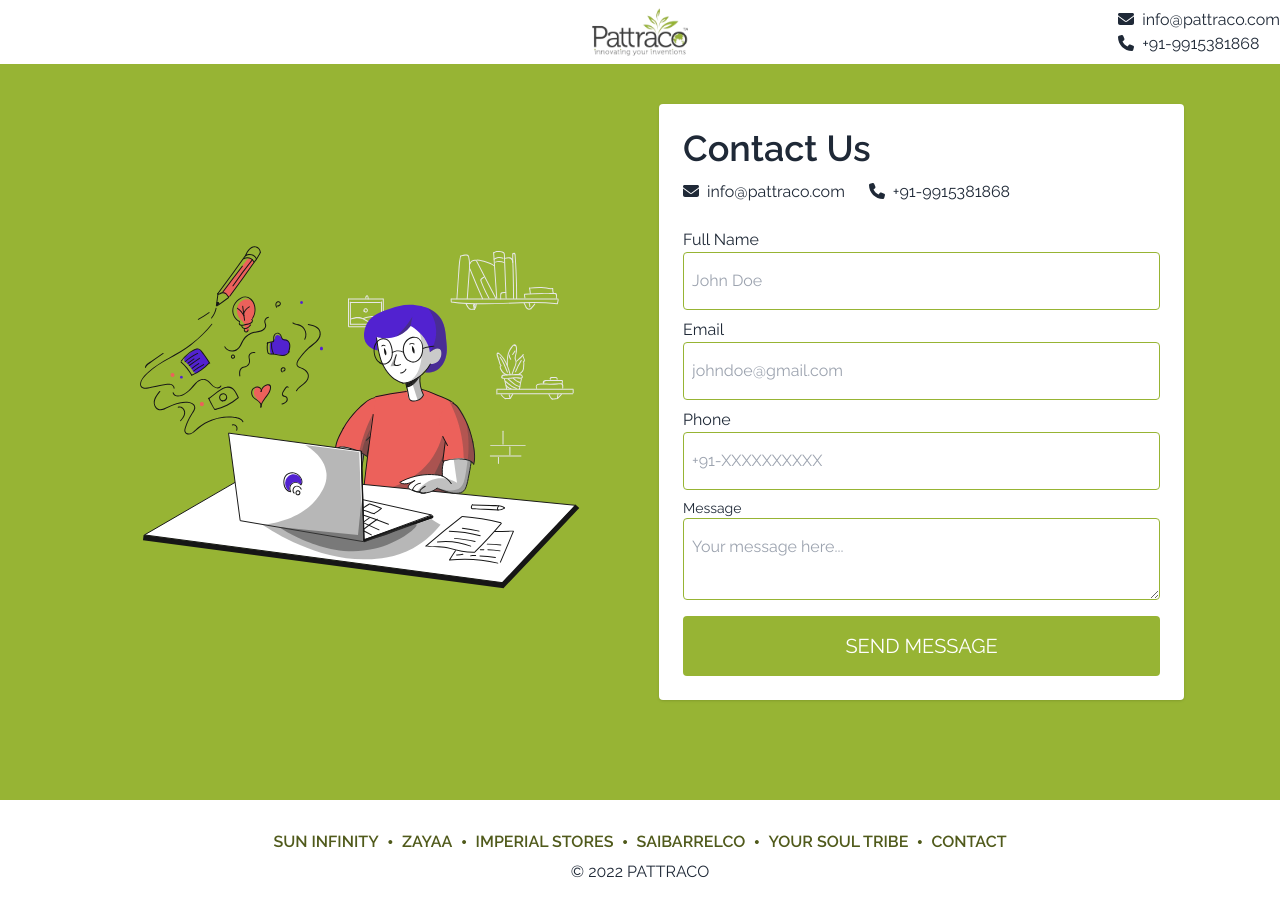
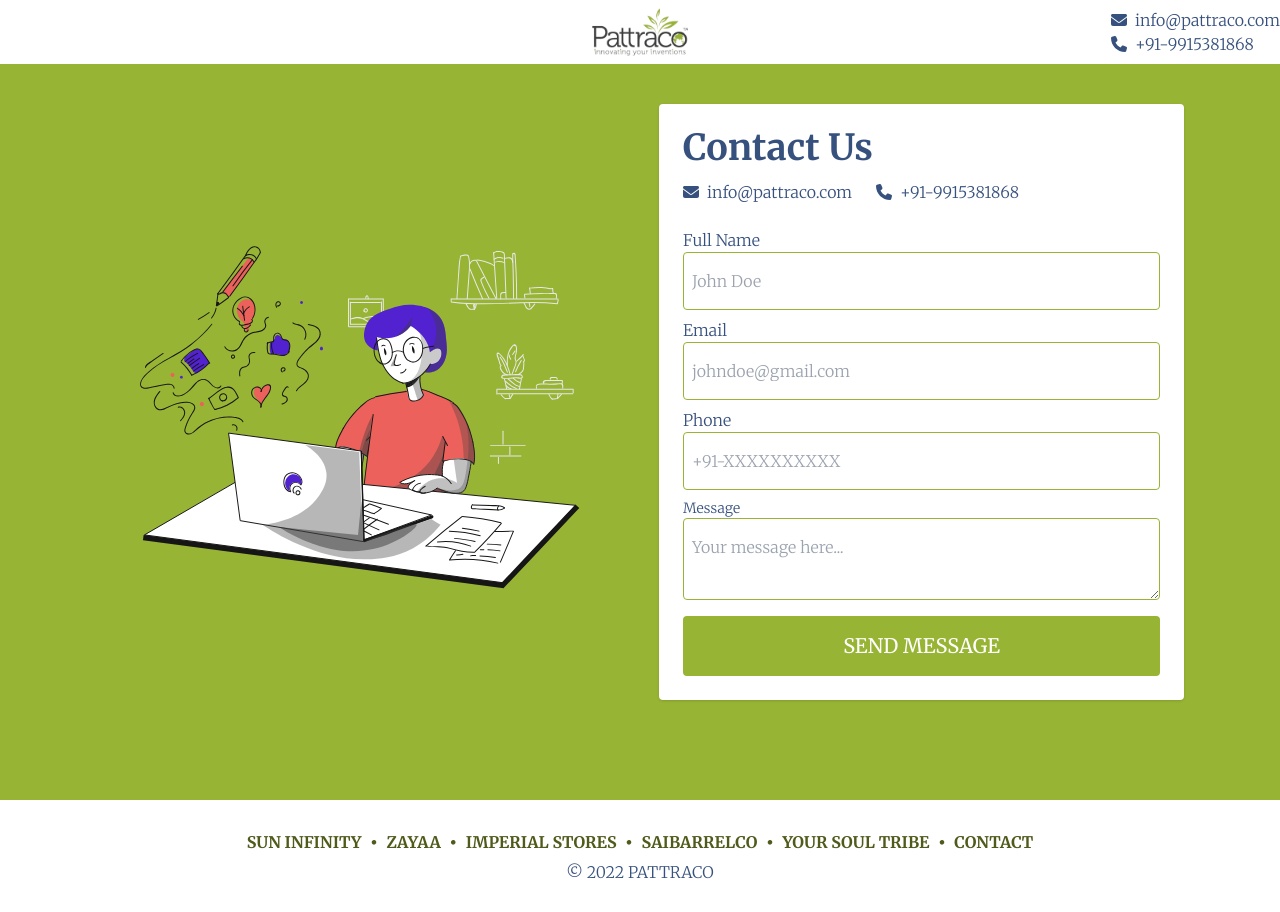
Before and after one commit to iampawan31/pattraco, a Next.js app: page /contact in a window 1280 px wide. Built offline with nearby package versions, Linux system fonts and the light colour scheme; no server answers.

Commit message:
Added Changes

```diff
--- a/components/layout.js
+++ b/components/layout.js
@@ -10,7 +10,7 @@
         <meta name="description" content="Pattraco Website" />
         <link rel="icon" href="/favicon.png" />
       </Head>
-      <div className="w-full scroll-smooth font-sans text-gray-800 font-normal h-full min-h-screen">
+      <div className="w-full scroll-smooth font-sans text-secondary-font font-light h-full min-h-screen">
         <Navbar />
         <div className="w-full">{children}</div>
         <Footer />
--- a/pages/_document.js
+++ b/pages/_document.js
@@ -19,18 +19,18 @@
           <link
             rel="preload"
             as="style"
-            href="https://fonts.googleapis.com/css2?family=Raleway:wght@100;200;300;400;500;600;700&display=swap"
+            href="https://fonts.googleapis.com/css2?family=Merriweather:wght@300;400;700&display=swap"
           />
           <link
             rel="stylesheet"
-            href="https://fonts.googleapis.com/css2?family=Raleway:wght@100;200;300;400;500;600;700&display=swap"
+            href="https://fonts.googleapis.com/css2?family=Merriweather:wght@300;400;700&display=swap"
             media="print"
             onLoad="this.media='all'"
           />
           <noscript>
             <link
               rel="stylesheet"
-              href="https://fonts.googleapis.com/css2?family=Raleway:wght@100;200;300;400;500;600;700&display=swap"
+              href="https://fonts.googleapis.com/css2?family=Merriweather:wght@300;400;700&display=swap"
             />
           </noscript>
         </Head>
--- a/pages/contact.jsx
+++ b/pages/contact.jsx
@@ -5,6 +5,7 @@
 import { useEffect, useState } from 'react'
 import PaddingLayout from '../components/PaddingLayout'
 import ContactSVG from '../public/blogging.svg'
+import { fadeIn } from '../utils/animation-variants'
 
 const Saibarrelco = () => {
   const [sections, setSections] = useState(null)
@@ -32,7 +33,9 @@
           <div className="w-1/2 hidden md:block">
             <ContactSVG />
           </div>
+
           <div className="w-full md:w-1/2 bg-white shadow rounded p-6 mx-auto">
+            <motion.div initial="hidden" animate="visible" variants={fadeIn}>
               <div className="text-4xl pb-1 mb-2 font-semibold">Contact Us</div>
               <div className="flex flex-col md:flex-row md:space-x-6 mb-6">
                 <div>
@@ -94,6 +97,7 @@
                   Send Message
                 </button>
               </div>
+            </motion.div>
           </div>
         </div>
         <PaddingLayout />
--- a/tailwind.config.js
+++ b/tailwind.config.js
@@ -15,7 +15,7 @@
         'secondary-font': '#37517e',
       },
       fontFamily: {
-        sans: ['Raleway', ...defaultTheme.fontFamily.sans],
+        sans: ['Merriweather', ...defaultTheme.fontFamily.sans],
       },
       backgroundImage: {
         solarBg: "url('/solar-panel.jpeg)",
--- a/utils/animation-variants.js
+++ b/utils/animation-variants.js
@@ -2,7 +2,7 @@
   hidden: {
     opacity: 0,
     scale: 0.8,
-    x: 600,
+    x: 50,
     y: 0,
   },
   visible: {
```
Also changed, not shown: hooks/useMediaQuery.js (added, +22 -0 lines). Lines whose indentation alone changed are shown as unchanged.
